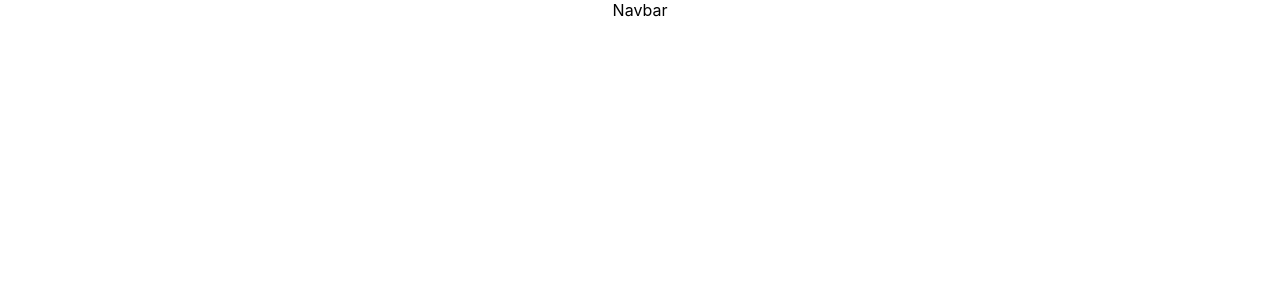
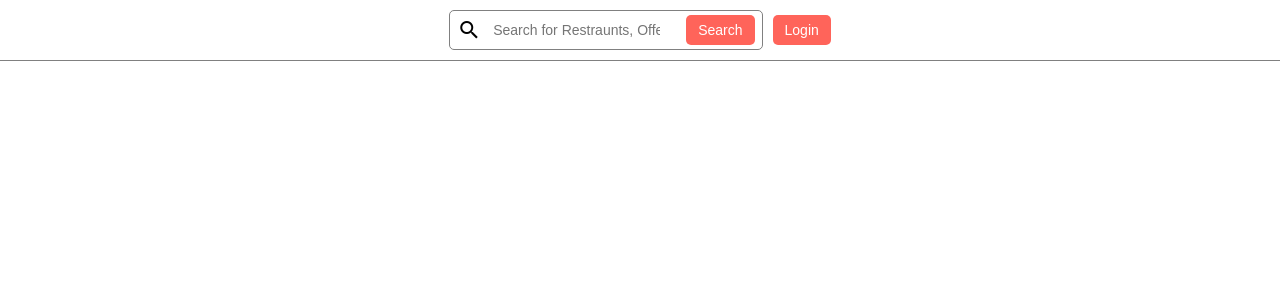
Before and after one commit to sayanwastaken/Project_Dineout, a React (Create React App) app in the folder frontend/: page / in a window 1280 px wide. Shown: the top 300 px of the page. Built offline with nearby package versions, Linux system fonts and the light colour scheme.

Commit message:
created navbar styled components

```diff
--- a/frontend/package.json
+++ b/frontend/package.json
@@ -12,6 +12,7 @@
     "react-router-dom": "^6.2.1",
     "react-scripts": "5.0.0",
     "redux": "^4.1.2",
+    "sass": "^1.49.8",
     "styled-components": "^5.3.3",
     "web-vitals": "^2.1.4"
   },
--- a/frontend/public/index.html
+++ b/frontend/public/index.html
@@ -4,6 +4,10 @@
 		<meta charset="utf-8" />
 		<link rel="icon" href="%PUBLIC_URL%/favicon.ico" />
 		<meta name="viewport" content="width=device-width, initial-scale=1" />
+		<link
+			rel="stylesheet"
+			href="https://fonts.googleapis.com/icon?family=Material+Icons"
+		/>
 		<meta name="theme-color" content="#000000" />
 		<meta
 			name="description"
--- a/frontend/src/components/Navbar/Navbar.jsx
+++ b/frontend/src/components/Navbar/Navbar.jsx
@@ -1,3 +1,20 @@
+import { Button } from "./styled-components/Button";
+import { InputText } from "./styled-components/InputText";
+import "./styles/nav.global.css";
+
 export const Navbar = () => {
-	return <nav className="navbar">Navbar</nav>;
+	return (
+		<nav className="navbar">
+			<span className="inputSpan">
+				<i className="material-icons">search</i>
+				<InputText
+					type="search"
+					placeholder="Search for Restraunts, Offers, Deals or Events..."
+				/>
+				<Button>Search</Button>
+			</span>
+
+			<Button>Login</Button>
+		</nav>
+	);
 };
--- /dev/null
+++ b/frontend/src/components/Navbar/styled-components/Button.jsx
@@ -0,0 +1,13 @@
+import styled from "styled-components";
+
+export const Button = styled.button`
+	color: white;
+	background-color: #ff645a;
+	font-size: 14px;
+	font-weight: 500;
+	text-decoration: rgb(255, 255, 255);
+	border: none;
+	border-radius: 5px;
+	padding: 7px 12px;
+	cursor: pointer;
+`;
--- /dev/null
+++ b/frontend/src/components/Navbar/styled-components/InputText.jsx
@@ -0,0 +1,8 @@
+import styled from "styled-components";
+
+export const InputText = styled.input`
+	font-size: 14px;
+	border: none;
+	border-radius: 5px;
+	padding: 7px 12px;
+`;
--- /dev/null
+++ b/frontend/src/components/Navbar/styles/nav.global.css
@@ -0,0 +1,18 @@
+.navbar {
+	display: flex;
+	justify-content: center;
+	align-items: center;
+	gap: 10px;
+	border-bottom: 1px solid grey;
+	padding: 10px 0;
+}
+
+.navbar > .inputSpan {
+	border: 1px solid grey;
+	border-radius: 5px;
+	width: fit-content;
+	display: flex;
+	justify-content: center;
+	align-items: center;
+	padding: 4px 7px;
+}
```
Also changed, not shown: frontend/src/components/Navbar/styled-components/NavSelect.jsx (added, +8 -0 lines), 1 other file (tests, documents, lock files or other folders). Lines whose indentation alone changed are shown as unchanged.
